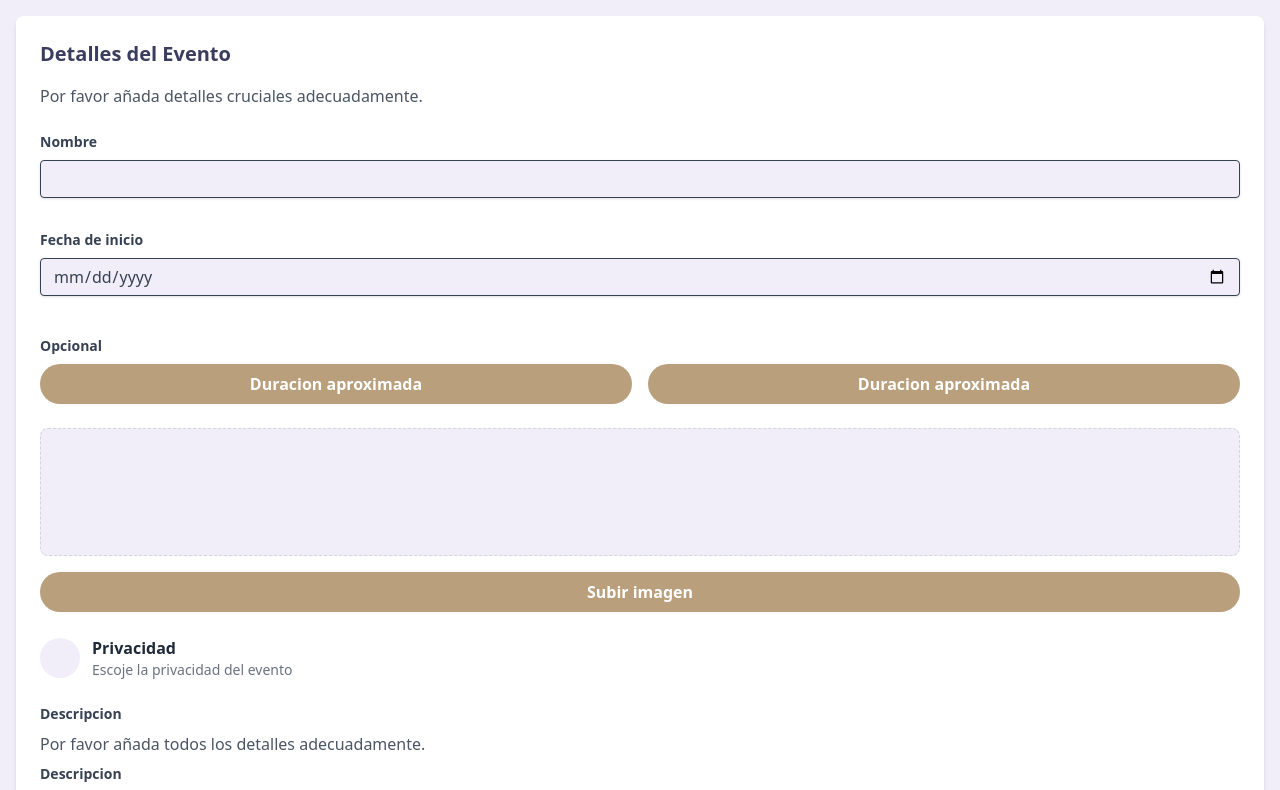
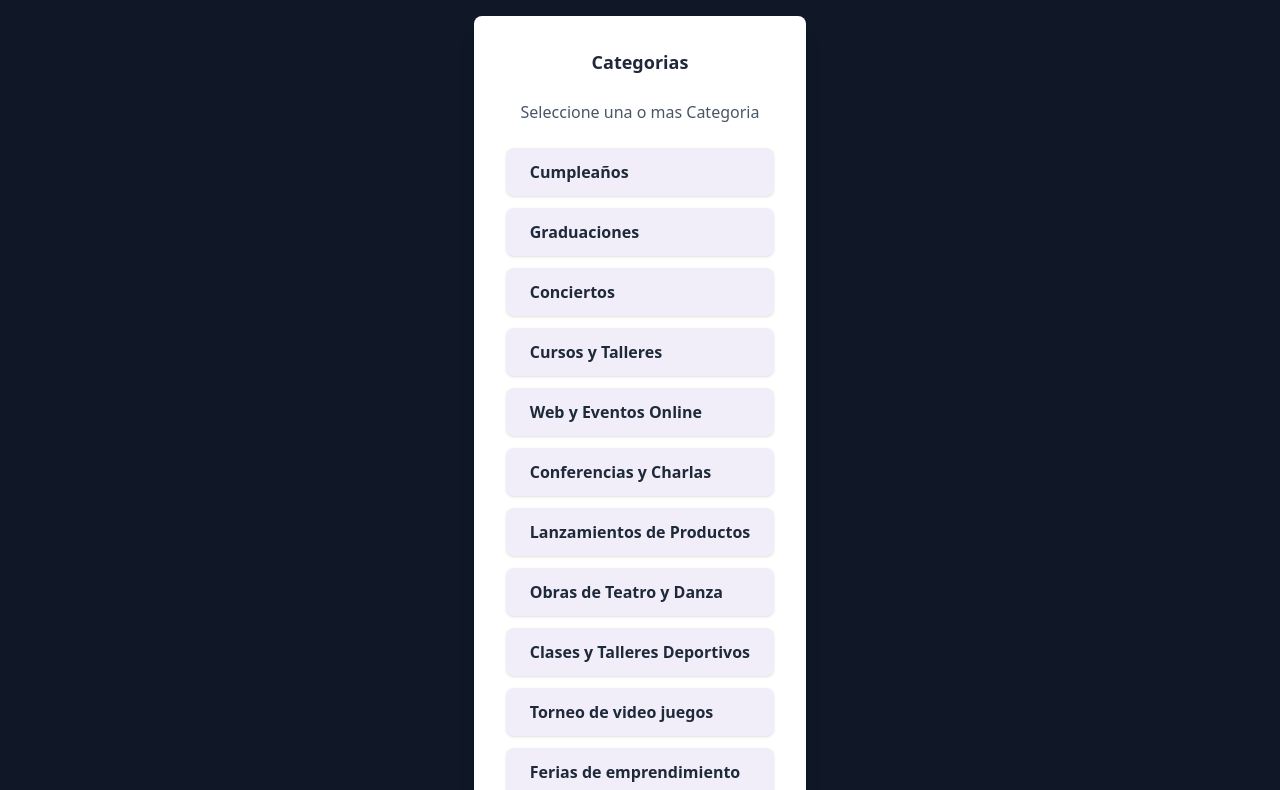
Before and after one commit to GreikRodriguez/Cord, a React (Vite) app: page / in a window 1280 px wide. Shown: the top 790 px of the page. Built offline with nearby package versions, Linux system fonts and the light colour scheme.

Commit message:
SubCompo Categorias
Creacion del sub componente de catehroias

```diff
--- /dev/null
+++ b/src/components/ui/CategoriesPage.tsx
@@ -0,0 +1,25 @@
+import Button from "./Button";
+export default function CategoriesPage() {
+    return (
+        <div className="min-h-screen flex items-center justify-center bg-gray-900 bg-opacity-75 p-4">
+            <div className="bg-white rounded-lg p-8 shadow-xl text-center">
+                <p className="text-lg font-semibold text-gray-800 mb-6">Categorias</p>
+                <p className="text-gray-600 mb-6">Seleccione una o mas Categoria</p>
+                <div className="space-y-3">
+                    <Button style="flex items-center justify-between w-full bg-[#F1EEF9] hover:bg-gray-200 text-gray-800 font-bold py-3 px-6 rounded-lg shadow-sm" text="Cumpleaños" />
+                    <Button style="flex items-center justify-between w-full bg-[#F1EEF9] hover:bg-gray-200 text-gray-800 font-bold py-3 px-6 rounded-lg shadow-sm" text="Graduaciones" />
+                    <Button style="flex items-center justify-between w-full bg-[#F1EEF9] hover:bg-gray-200 text-gray-800 font-bold py-3 px-6 rounded-lg shadow-sm" text="Conciertos" />
+                    <Button style="flex items-center justify-between w-full bg-[#F1EEF9] hover:bg-gray-200 text-gray-800 font-bold py-3 px-6 rounded-lg shadow-sm" text="Cursos y Talleres" />
+                    <Button style="flex items-center justify-between w-full bg-[#F1EEF9] hover:bg-gray-200 text-gray-800 font-bold py-3 px-6 rounded-lg shadow-sm" text="Web y Eventos Online" />
+                    <Button style="flex items-center justify-between w-full bg-[#F1EEF9] hover:bg-gray-200 text-gray-800 font-bold py-3 px-6 rounded-lg shadow-sm" text="Conferencias y Charlas" />
+                    <Button style="flex items-center justify-between w-full bg-[#F1EEF9] hover:bg-gray-200 text-gray-800 font-bold py-3 px-6 rounded-lg shadow-sm" text="Lanzamientos de Productos" />
+                    <Button style="flex items-center justify-between w-full bg-[#F1EEF9] hover:bg-gray-200 text-gray-800 font-bold py-3 px-6 rounded-lg shadow-sm" text="Obras de Teatro y Danza" />
+                    <Button style="flex items-center justify-between w-full bg-[#F1EEF9] hover:bg-gray-200 text-gray-800 font-bold py-3 px-6 rounded-lg shadow-sm" text="Clases y Talleres Deportivos" />
+                    <Button style="flex items-center justify-between w-full bg-[#F1EEF9] hover:bg-gray-200 text-gray-800 font-bold py-3 px-6 rounded-lg shadow-sm" text="Torneo de video juegos" />
+                    <Button style="flex items-center justify-between w-full bg-[#F1EEF9] hover:bg-gray-200 text-gray-800 font-bold py-3 px-6 rounded-lg shadow-sm" text="Ferias de emprendimiento" />
+                </div>
+            </div>
+        </div>
+
+    );
+}
--- a/src/main.tsx
+++ b/src/main.tsx
@@ -6,10 +6,11 @@ import HomePage from './components/pages/HomePage'
 import CreateEventPage from './components/pages/CreateEventPage'
 import AcordePage from './components/pages/AcordePage'
 import NavBar from './components/ui/NavBar'
+import CategoriesPage from './components/ui/CategoriesPage'
 
 
 createRoot(document.getElementById('root')!).render(
   <StrictMode>
-    <CreateEventPage/>
+    <CategoriesPage/>
   </StrictMode>,
 )
```
